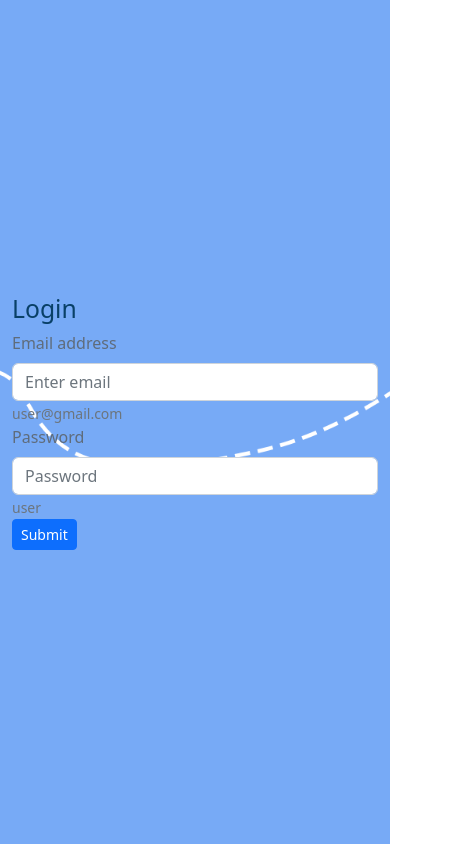
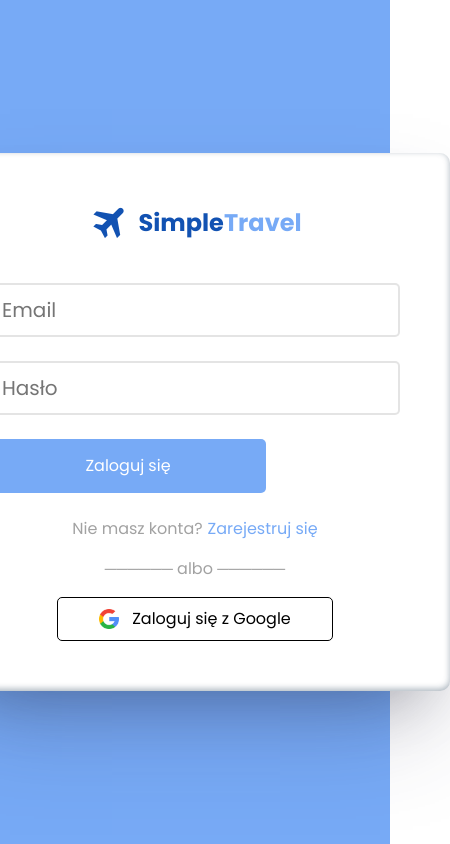
Before and after one commit to JakubPawlica/SimpleTravel, a React (Create React App) app in the folder apps/front-react/: page /login in a window 390 px wide. Shown: the whole page, 450 px wide, since content can reach past the window. Built offline with nearby package versions, Linux system fonts and the light colour scheme; the HTML template or start-up script is replaced by a standard one; a web font is replaced by a local one.

Commit message:
feat(front): add RegisterPage and responsiveness

```diff
--- a/apps/front-react/src/common/generic/error/Error.css
+++ b/apps/front-react/src/common/generic/error/Error.css
@@ -0,0 +1,3 @@
+.container {
+  margin-top: 5vw;
+}
--- a/apps/front-react/src/common/generic/error/Error.jsx
+++ b/apps/front-react/src/common/generic/error/Error.jsx
@@ -11,12 +11,12 @@
     <div className="container ">
       <div className="row justify-content-center">
         <div>
-          <h1>Error 404: Page not found</h1>
+          <h1>Error 404: Nie udało się znaleźć strony</h1>
         </div>
         <div>
           <Button size="sm" onClick={() => navigate("/")}>
             <FaHouseUser className="mr-1" />
-            Go Home
+            Powrót do SimpleTravel
           </Button>
         </div>
       </div>
--- a/apps/front-react/src/common/generic/login/Login.css
+++ b/apps/front-react/src/common/generic/login/Login.css
@@ -0,0 +1,99 @@
+#body-content {
+  background-image: url('../../../assets/loginPageBg.png');
+  background-position: center;
+  background-repeat: no-repeat;
+  background-size: cover;
+  display: flex;
+  justify-content: center;
+  align-items: start;
+}
+
+.entry-form {
+  margin-top: 7vw;
+  background-color: white;
+  padding: 50px 50px 50px 50px;
+  display: flex;
+  flex-direction: column;
+  align-items: center;
+  justify-content: center;
+  border-radius: 10px;
+  box-shadow: rgba(50, 50, 93, 0.25) 0px 50px 100px -20px, rgba(0, 0, 0, 0.3) 0px 30px 60px -30px, rgba(10, 37, 64, 0.35) 0px -2px 6px 0px inset;
+}
+
+/*.entry-form > h2 {
+  font-family: Poppins;
+  font-size: 30px;
+  margin-top: 30px;
+  margin-bottom: 30px;
+  color: black;
+}*/
+
+.entry-form > form {
+  margin-top: 40px;
+}
+
+.entry-form > form > input{
+  padding: 10px;
+  font-family: Poppins;
+  font-size: 20px;
+  border-radius: 5px;
+  border: 2px solid rgba(219, 219, 219, 0.744);
+  transition: 0.5s;
+  outline: none;
+}
+
+.entry-form > form > input:focus {
+  border: 2px solid rgb(119 170 246);
+}
+
+.entry-form > form > button {
+  font-family: Poppins;
+  color: white;
+  border: none;
+  border-radius: 5px;
+  width: 276px;
+  height: 54px;
+  background-color: rgb(119 170 246);
+}
+
+.entry-form > p {
+  font-family: Poppins;
+  color: rgb(162, 162, 162);
+}
+
+.entry-form > p > button {
+  font-family: Poppins;
+  margin-left: 5px;
+  border: none;
+  background-color: transparent;
+  color: rgb(119 170 246);
+}
+
+.button-signup-google {
+  font-family: Poppins;
+  color: rgb(0, 0, 0);
+  border: 1px solid black;
+  border-radius: 5px;
+  width: 276px;
+  height: 44px;
+  background-color: rgb(255, 255, 255);
+  display: flex;
+  align-items: center;
+  justify-content: center;
+  gap: 13px;
+}
+
+.google-logo {
+  width: 20px;
+}
+
+/* TABLET and MOBILE */
+@media (max-width: 1024px) {
+  #body-content {
+    align-items: center;
+  }
+
+  .entry-form {
+    margin-top: 0;
+  }
+}
--- a/apps/front-react/src/common/generic/login/Login.jsx
+++ b/apps/front-react/src/common/generic/login/Login.jsx
@@ -1,115 +1,36 @@
-import React, { useState } from "react";
-import "./Login.css";
-import { useNavigate } from "react-router-dom";
-import { toast } from "react-toastify";
-import { useDispatch } from "react-redux";
-import Button from "react-bootstrap/Button";
-import Form from "react-bootstrap/Form";
-import Container from "react-bootstrap/Container";
-import Row from "react-bootstrap/Row";
-import Col from "react-bootstrap/Col";
-import { login } from "../../../features/auth/authSlice";
-import { AXIOS } from "../../../app/axios-http";
+import React, { useState } from 'react';
+import { useNavigate } from 'react-router-dom';
+import './Login.css';
+import googleLogo from '../../../assets/google-icon.png';
 
-export default function Login() {
-  const initialFormLogin = {
-    email: "",
-    password: "",
+function Login() {
+  const navigate = useNavigate();
+  const [formData, setFormData] = useState({ email: '', password: '' });
+
+  const handleChange = (e) => {
+    setFormData({ ...formData, [e.target.name]: e.target.value });
   };
-
-  let [isRequesting, setRequesting] = useState(false);
-  let [formLogin, setFormLogin] = useState(initialFormLogin);
-  let navigate = useNavigate();
-  const dispatch = useDispatch();
 
   const handleSubmit = (e) => {
     e.preventDefault();
-    const id = toast.loading("Please wait...");
-    setRequesting(true);
-    AXIOS.post("/login_check", formLogin)
-      .then((response) => {
-        toast.update(id, {
-          render: "Login successfully !",
-          type: "success",
-          isLoading: false,
-          autoClose: 3000,
-          closeOnClick: true,
-        });
-        //get token from response
-        const token = response.data.token;
-
-        dispatch(login(token));
-
-        //redirect user to dashboard page
-        navigate("/dashboard");
-      })
-      .catch((err) => {
-        toast.update(id, {
-          render: err.response.data.message,
-          type: "error",
-          isLoading: false,
-          autoClose: 3000,
-          closeOnClick: true,
-        });
-        console.log(err);
-      })
-      .finally(() => setRequesting(false));
-  };
-
-  const handleFormLogin = (key, value) => {
-    setFormLogin({ ...formLogin, [key]: value });
+    console.log('Zalogowano:', formData);
+    // Tu możesz dodać żądanie do API do logowania
   };
 
   return (
-    <Container>
-      <Row className="justify-content-center">
-        <Col md={6}>
-          <div>
-            <h2>Login</h2>
-          </div>
-          <Form>
-            <Form.Group>
-              <Form.Label htmlFor="login-email">Email address</Form.Label>
-              <Form.Control
-                type="email"
-                className="form-control"
-                id="login-email"
-                aria-describedby="login-email-help"
-                placeholder="Enter email"
-                onChange={(e) => handleFormLogin("email", e.target.value)}
-                value={formLogin.email}
-              />
-              <small id="login-email-help" className="form-text text-muted">
-                user@gmail.com
-              </small>
-            </Form.Group>
-            <Form.Group>
-              <Form.Label htmlFor="login-password">Password</Form.Label>
-              <Form.Control
-                type="password"
-                autoComplete="on"
-                className="form-control"
-                id="login-password"
-                aria-describedby="login-password-help"
-                placeholder="Password"
-                onChange={(e) => handleFormLogin("password", e.target.value)}
-                value={formLogin.password}
-              />
-              <small id="login-password-help" className="form-text text-muted">
-                user
-              </small>
-            </Form.Group>
-            <Button
-              type="submit"
-              onClick={(e) => handleSubmit(e)}
-              disabled={isRequesting}
-              size="sm"
-            >
-              Submit
-            </Button>
-          </Form>
-        </Col>
-      </Row>
-    </Container>
+    <div className="entry-form">
+      <div className="home-logo"><span className="material-symbols-outlined">travel</span><span className="simple">Simple</span><span className="travel">Travel</span></div>
+      <form onSubmit={handleSubmit}>
+        <input name="email" placeholder="Email" type="email" value={formData.email} onChange={handleChange} required/><br /><br />
+        <input name="password" placeholder="Hasło" type="password" value={formData.password} onChange={handleChange} required/><br /><br />
+        <button type="submit">Zaloguj się</button>
+      </form>
+      <br />
+      <p>Nie masz konta?<button onClick={() => navigate('/signup')}>Zarejestruj się</button></p>
+      <p>────── albo ──────</p>
+      <button className="button-signup-google"><img className="google-logo" src={googleLogo} alt="Logo Google"/> Zaloguj się z Google</button>
+    </div>
   );
 }
+
+export default Login;
--- a/apps/front-react/src/common/generic/signup/Signup.css
+++ b/apps/front-react/src/common/generic/signup/Signup.css
@@ -38,6 +38,10 @@
   font-size: 20px;
   border-radius: 5px;
   border: 2px solid rgba(219, 219, 219, 0.744);
+}
+
+.entry-form > form > input:focus {
+  border: 2px solid rgb(119 170 246);
 }
 
 .entry-form > form > button {
--- a/apps/front-react/src/common/home/Home.jsx
+++ b/apps/front-react/src/common/home/Home.jsx
@@ -30,7 +30,7 @@
           <p className="hero-subtitle">
             <p>Zarządzaj, planuj, bądź na bieżąco z wydatkami - wszystko w jednym miejscu.</p><p>Wyrusz w swoją nową podróż wraz z SimpleTravel.</p>
           </p>
-          <NavLink to="/explore" className="hero-cta-button">
+          <NavLink to="/login" className="hero-cta-button">
             Rozpocznij
           </NavLink>
         </div>
--- a/apps/front-react/src/routes/IndexRoutes.jsx
+++ b/apps/front-react/src/routes/IndexRoutes.jsx
@@ -2,8 +2,6 @@
 import { Routes, Route, Navigate } from "react-router-dom";
 import { useSelector } from "react-redux";
 import Home from "../common/home/Home";
-import About from "../common/generic/about/About";
-import Contact from "../common/generic/contact/Contact";
 import Dashboard from "../common/dashboard/Dashboard";
 import Error from "../common/generic/error/Error";
 import Login from "../common/generic/login/Login";
@@ -11,8 +9,6 @@
 import Profile from "../common/generic/profile/Profile";
 import Settings from "../common/generic/settings/Settings";
 import HandleUsers from "../common/generic/admin/handle-users/HandleUsers";
-import PrivacyAndCookies from "../common/generic/privacy-and-cookies/PrivacyAndCookies";
-import TermsOfService from "../common/generic/terms-of-service/TermsOfService";
 
 export default function IndexRoutes() {
   const { isAuthenticated } = useSelector((state) => state.auth);
```
